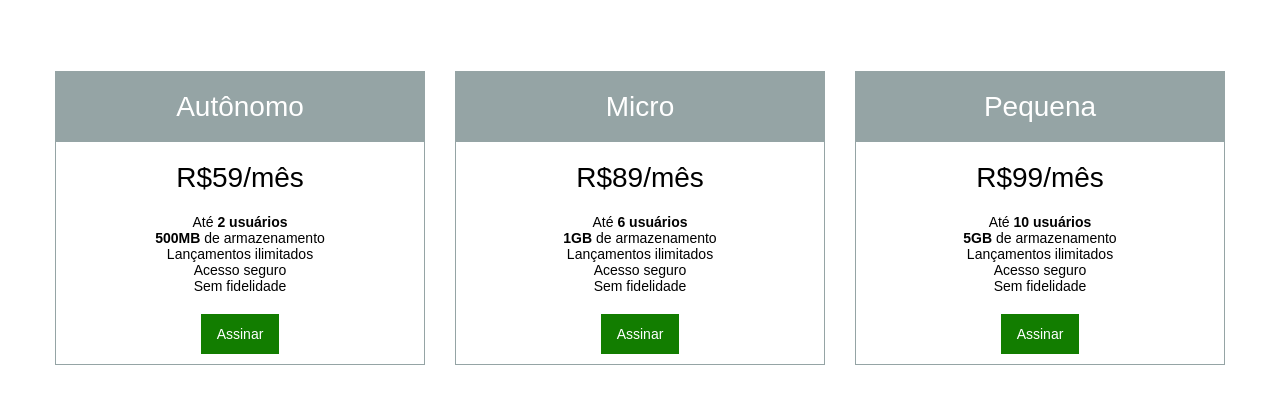
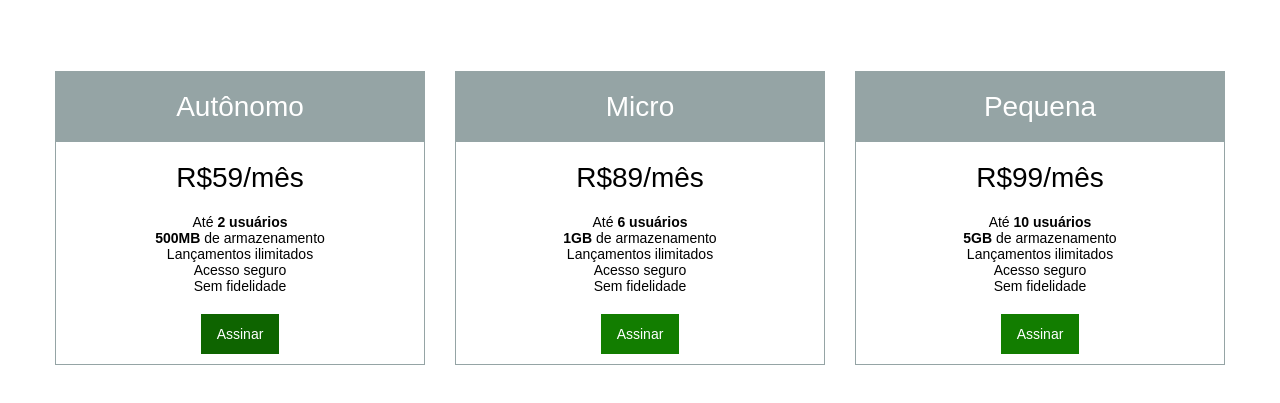
Before and after one commit to andersonmisson/html-css-algaworks, a plain HTML site: page index.html in a window 1280 px wide. In both pictures the pointer is over the link 240 px from the left and 403 px from the top of the page. Shown: the part 69-472 px from the top of the page. Drawn offline with Linux system fonts and the light colour scheme.

Commit message:
Aula 04-09 - As pseudos-classes :focus e :hover

```diff
--- a/css/estilos.css
+++ b/css/estilos.css
@@ -82,3 +82,10 @@ article > footer {
     padding: 12px 16px;
     text-decoration: none; /* tira o sublinhado do link assinar */
 }
+
+.botao:hover, .botao:focus { /* : PSEUDO-CLASSE, :: PSEUDO-ELEMENTO */
+    background-color: #0E6400;
+    /*  HOVER se passar o mouse em cima do botão ele muda, no caso para verde escuro
+        FOCUS se movimentar pelos botões através do teclado, dai ele muda de cor.
+    */
+}
```
Also changed, not shown: 1 other file.
